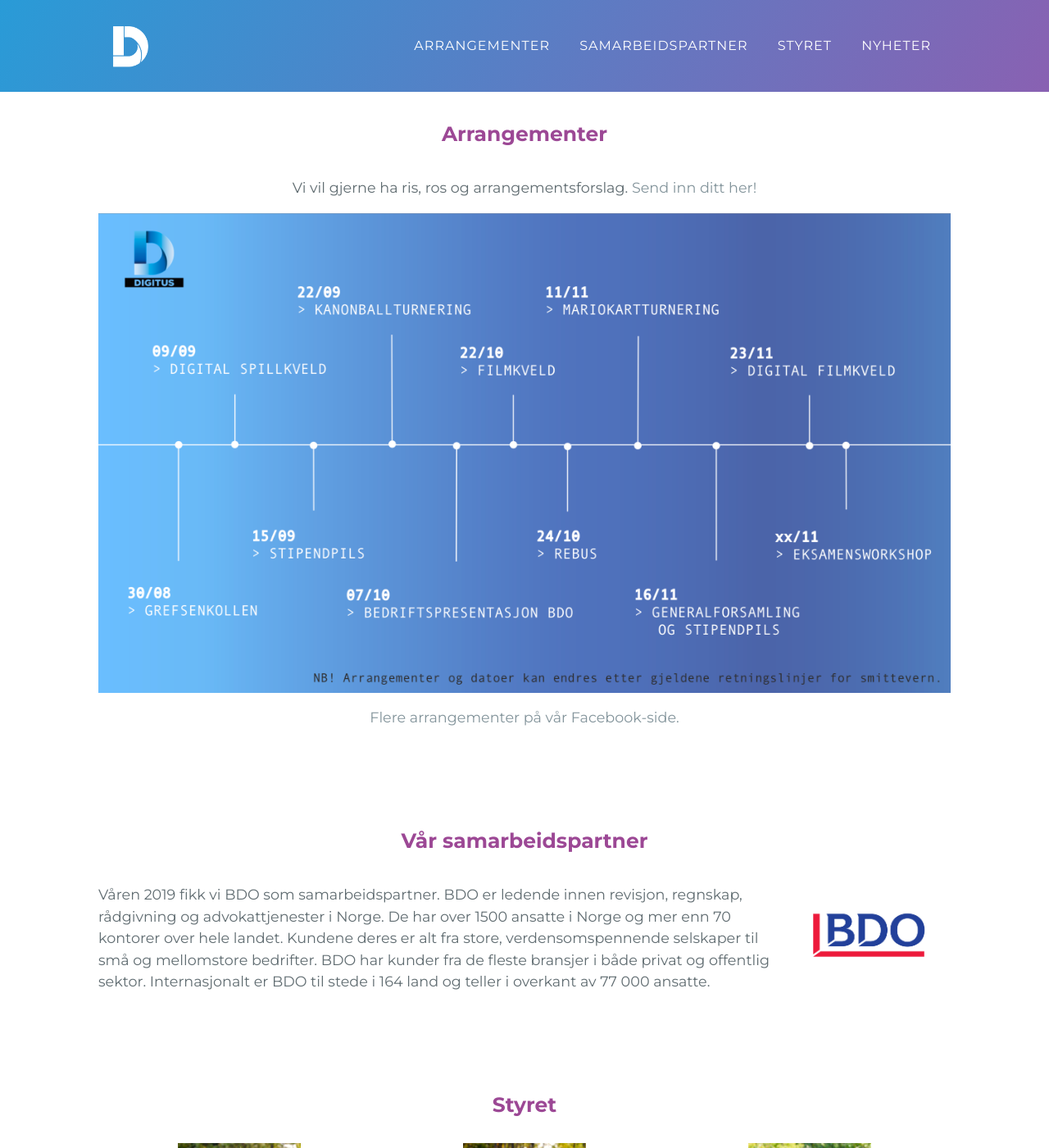
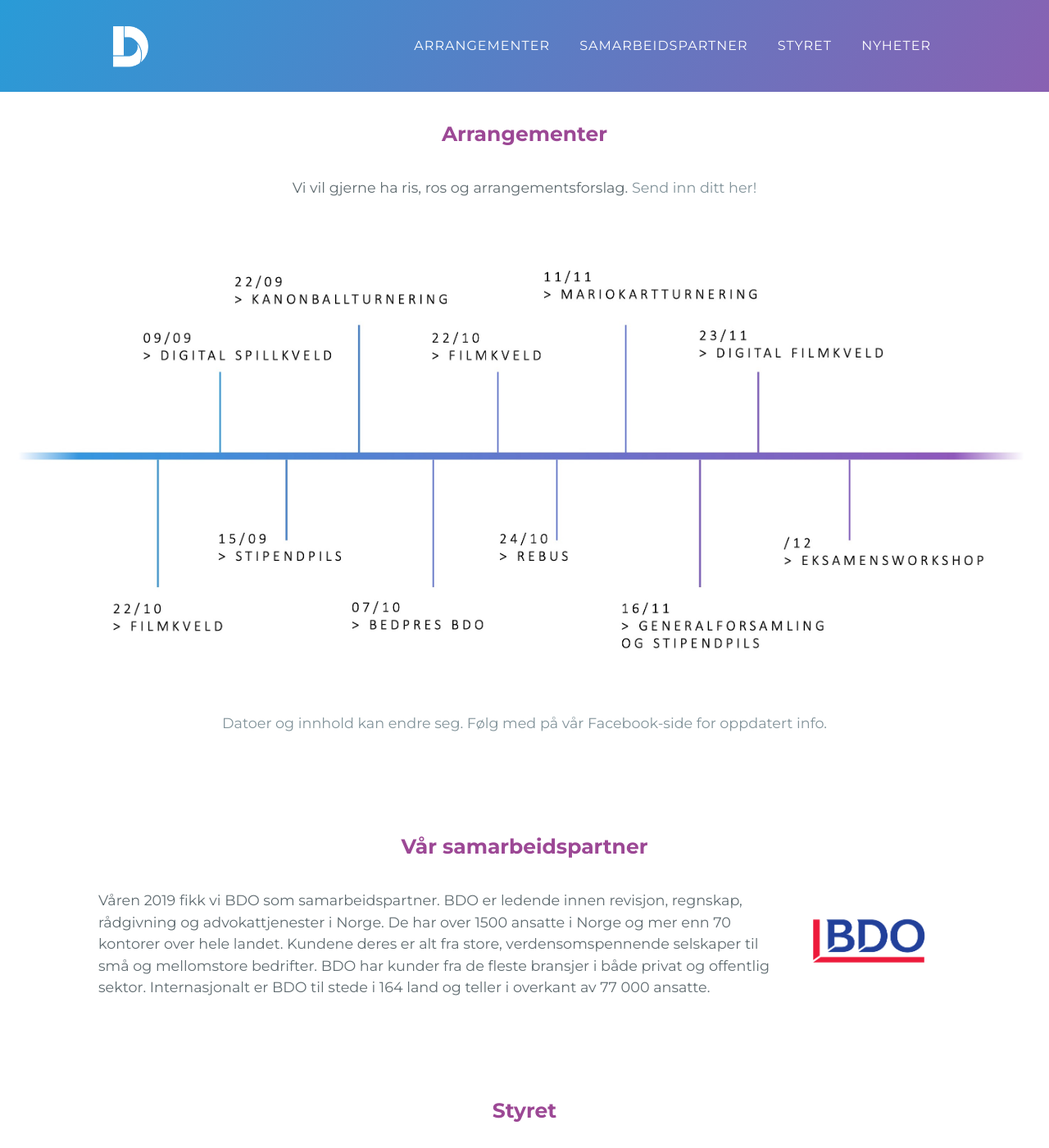
Before and after one commit to digitus-uio/digitus-uio.github.io, a Jekyll site: the page built from index.md, in a window 1280 px wide and 1400 px high, scrolled down 659 px. Shown: the whole window at 82% size. Built offline with Jekyll 4.4.1, drawn with Linux system fonts in a browser that asks for light colours.

Commit message:
calendar update

```diff
--- a/_config.yml
+++ b/_config.yml
@@ -17,7 +17,7 @@
 partner_text: "Våren 2019 fikk vi BDO som samarbeidspartner. BDO er ledende innen revisjon, regnskap, rådgivning og advokattjenester i Norge. De har over 1500 ansatte i Norge og mer enn 70 kontorer over hele landet. Kundene deres er alt fra store, verdensomspennende selskaper til små og mellomstore bedrifter. BDO har kunder fra de fleste bransjer i både privat og offentlig sektor. Internasjonalt er BDO til stede i 164 land og teller i overkant av 77 000 ansatte."
 
 events_desc: "Vi vil gjerne ha ris, ros og arrangementsforslag. <a href='https://forms.gle/SUdA15MJCoLbkpNv8'>Send inn ditt her!</a>"
-events: "assets/pictures/tidslinjeh20.png"
+events: "assets/pictures/tidslinjeh20.jpg"
 
 press: [
   {
--- a/_layouts/default.html
+++ b/_layouts/default.html
@@ -58,7 +58,7 @@
         <h2>Arrangementer</h2>
         <p>{{ site.events_desc }}</p>
         <img src="{{ site.events }}" alt="event plan"/>
-        <p><a href="https://www.facebook.com/digitusuio/">Flere arrangementer på vår Facebook-side.</a></p>
+        <p><a href="https://www.facebook.com/digitusuio/">Datoer og innhold kan endre seg. Følg med på vår Facebook-side for oppdatert info.</a></p>
       </div>
       <span id="sponsor-span"></span>
       <div id="sponsor" class="section sponsor">
--- a/assets/css/style.scss
+++ b/assets/css/style.scss
@@ -150,6 +150,7 @@
 
 .calendar img {
   align-self: center;
+  max-width: 80rem;
 }
 
 .sponsor > div {
```
Also changed, not shown: assets/pictures/tidslinjeh20.jpg (added), assets/pictures/tidslinjeh20.png (deleted).
